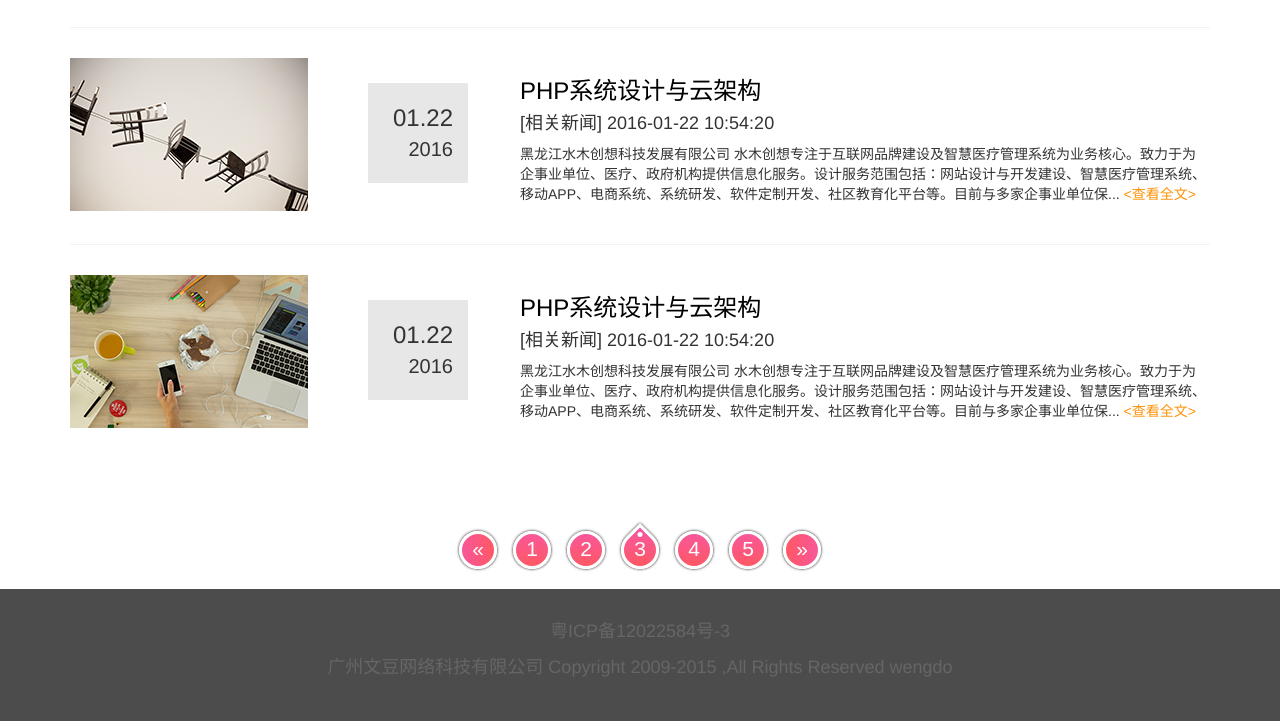
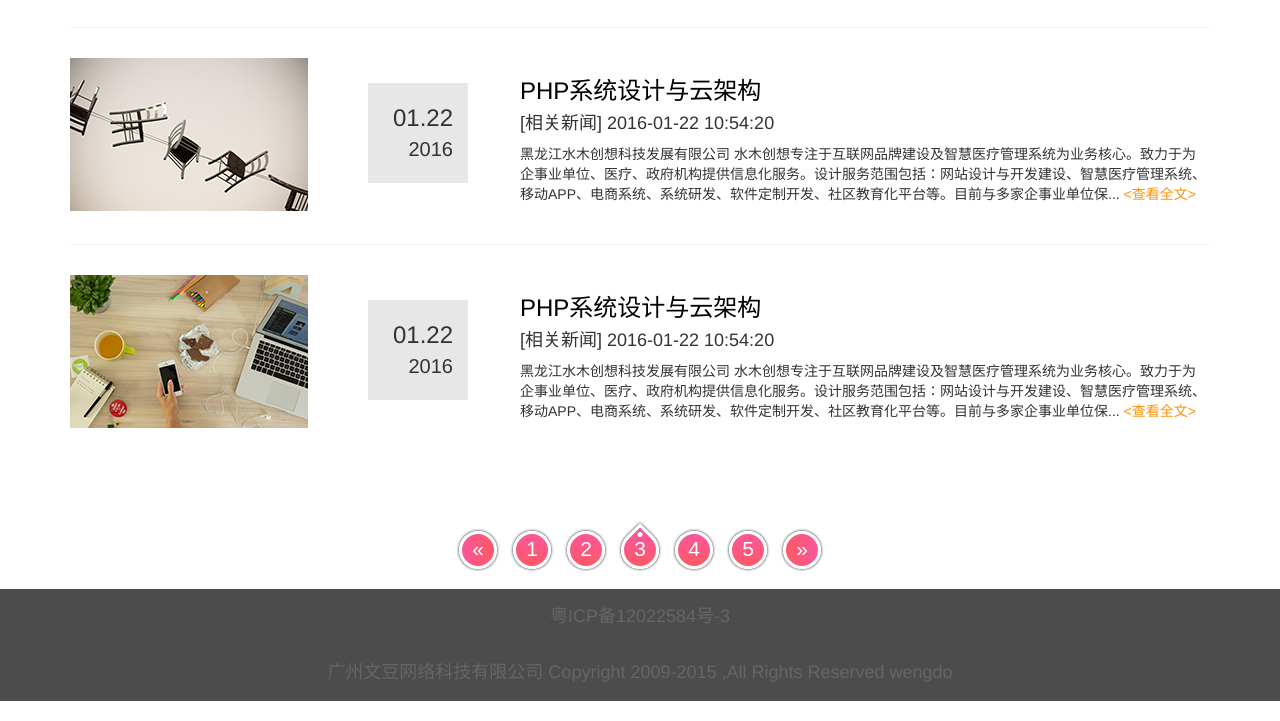
Before and after one commit to cXLGD/wen_dou, a plain HTML site: page 文豆/views/news.html in a window 1280 px wide. Shown: the part 1636-2357 px from the top of the page. Drawn offline with Linux system fonts and the light colour scheme.

Commit message:
修改了底部样式

```diff
--- a/文豆/static/styles/news.css
+++ b/文豆/static/styles/news.css
@@ -249,10 +249,11 @@
 /* contact */
 .contact .beian{
     background-color: rgba(0, 0, 0, 0.7);
-    padding:30px 0;
     text-align: center;
 }
 .contact .beian p{
+    margin:0;
+    padding:15px 0;
     color:#666666;
     font-size: 18px;
 }
```
